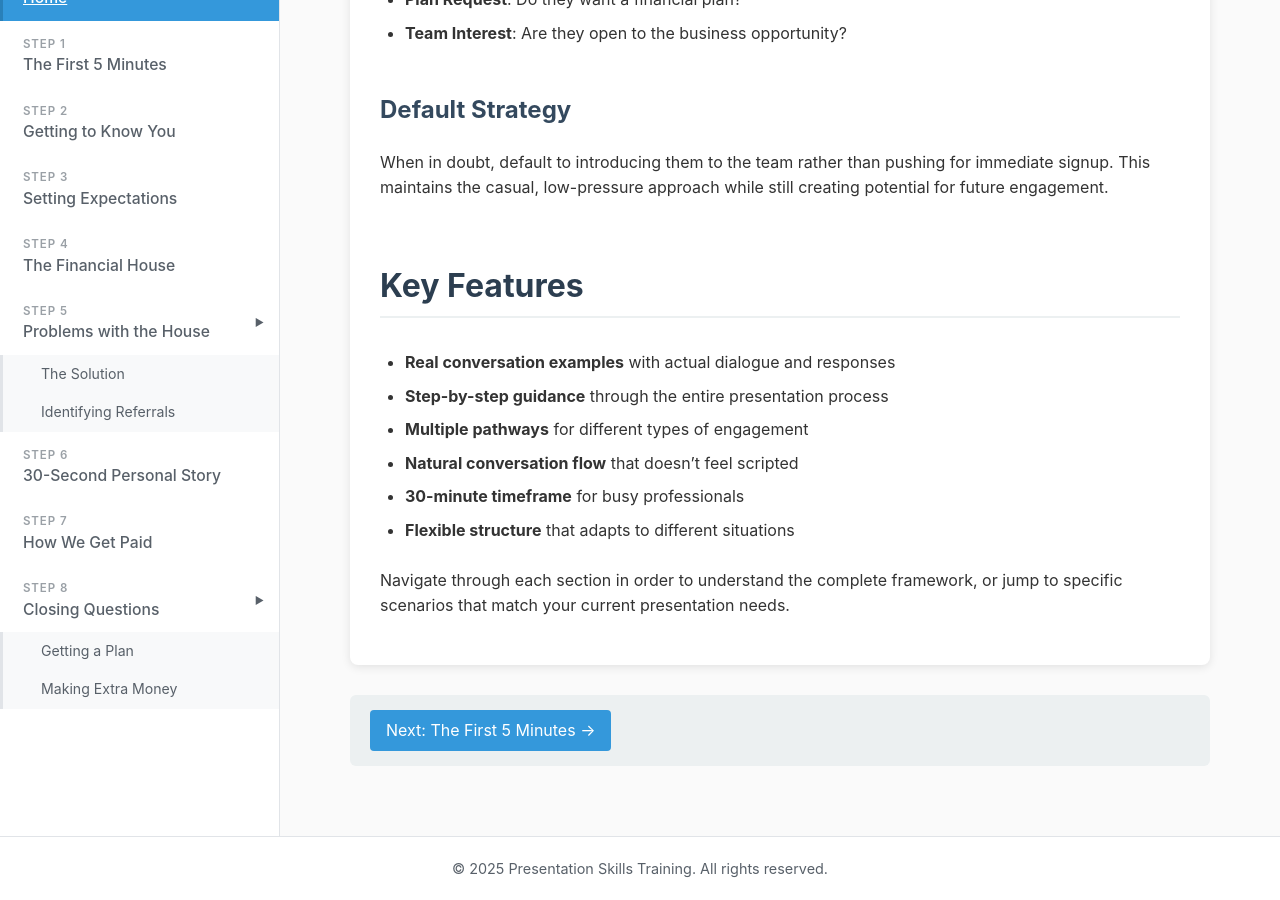
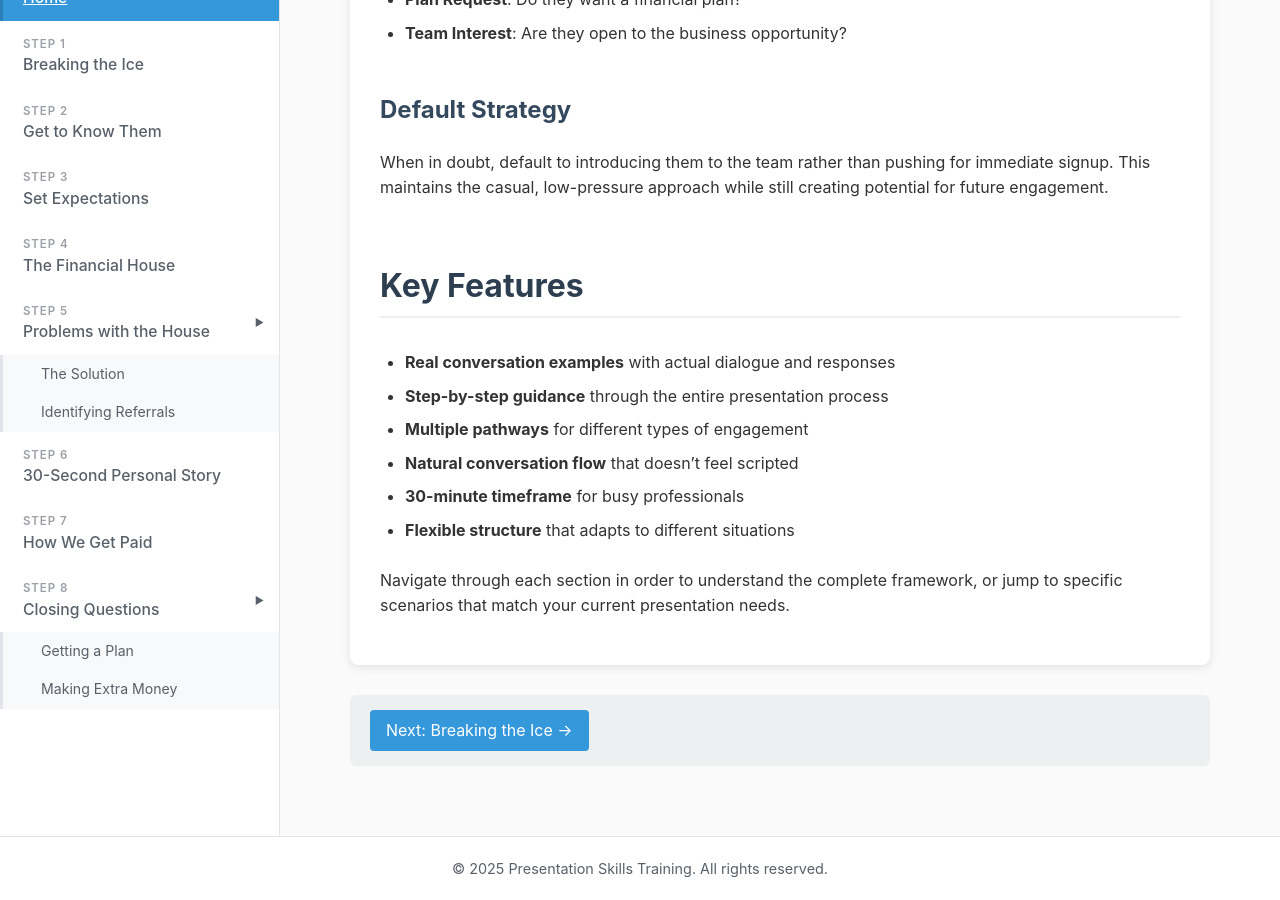
Before and after one commit to advisorpages/acadia, a Jekyll site: the page built from index.md, in a window 1280 px wide and 900 px high, scrolled down 4164 px. Built offline with Jekyll 4.4.1, drawn with Linux system fonts in a browser that asks for light colours.

```diff
--- a/_config.yml
+++ b/_config.yml
@@ -46,29 +46,29 @@ exclude:
 navigation:
   - title: "Home"
     url: "/"
-  - title: "The First 5 Minutes"
-    url: "/pages/01-the-first-5-mins/"
-  - title: "Getting to Know You"
-    url: "/pages/02-getting-to-know-you/"
-  - title: "Setting Expectations"
-    url: "/pages/03-setting-expectations/"
+  - title: "Breaking the Ice"
+    url: "/01-breaking-the-ice/"
+  - title: "Get to Know Them"
+    url: "/02-get-to-know-them/"
+  - title: "Set Expectations"
+    url: "/03-set-expectations/"
   - title: "The Financial House"
-    url: "/pages/04-the-financial-house/"
+    url: "/04-the-financial-house/"
   - title: "Problems with the House"
-    url: "/pages/05-problems-with-the-house/"
+    url: "/05-problems-with-the-house/"
     subnav:
       - title: "The Solution"
-        url: "/pages/05a-the-solution/"
+        url: "/05a-the-solution/"
       - title: "Identifying Referrals"
-        url: "/pages/05b-identifying-referrals/"
+        url: "/05b-identifying-referrals/"
   - title: "30-Second Personal Story"
-    url: "/pages/06-30-sec-personal-story/"
+    url: "/06-30-sec-personal-story/"
   - title: "How We Get Paid"
-    url: "/pages/07-how-we-get-paid/"
+    url: "/07-how-we-get-paid/"
   - title: "Closing Questions"
-    url: "/pages/08-closing-questions/"
+    url: "/08-closing-questions/"
     subnav:
       - title: "Getting a Plan"
-        url: "/pages/08a-getting-a-plan/"
+        url: "/08a-getting-a-plan/"
       - title: "Making Extra Money"
-        url: "/pages/08b-making-extra-money/"
+        url: "/08b-make-extra-money/"
```
Also changed, not shown: _pages/index.md (+70 -15 lines).
